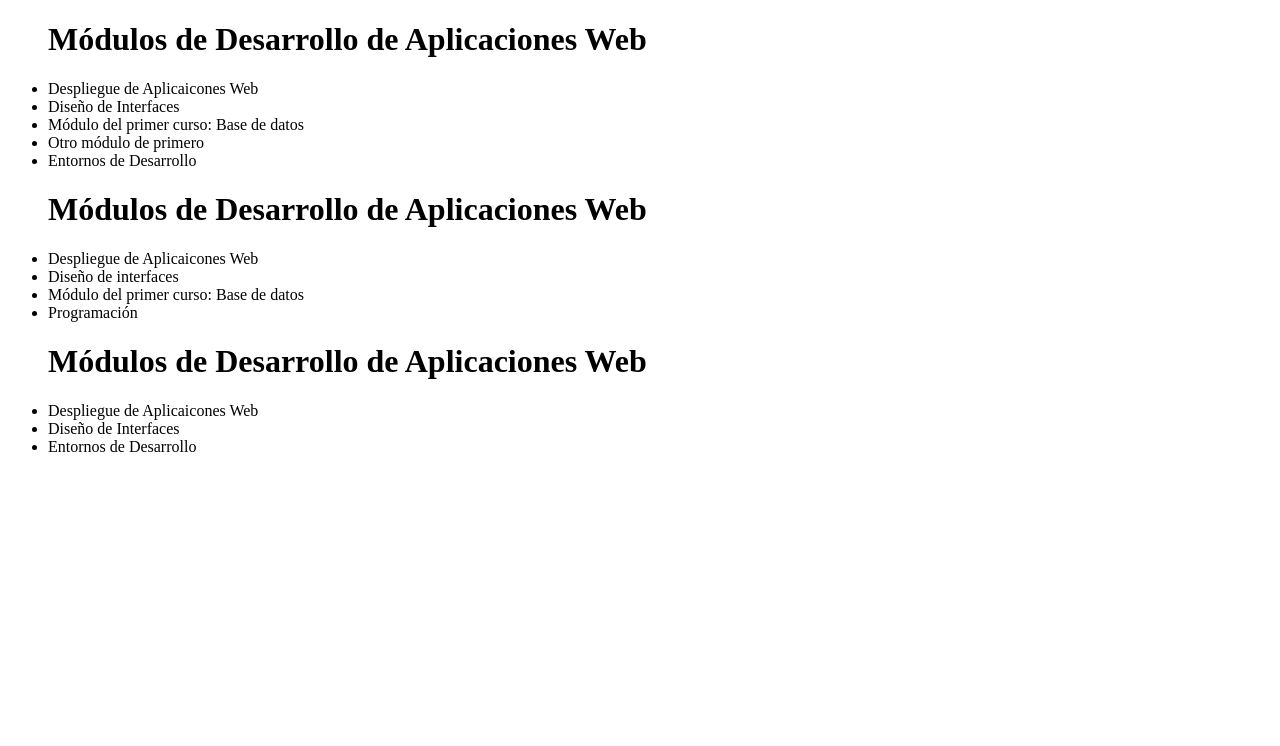
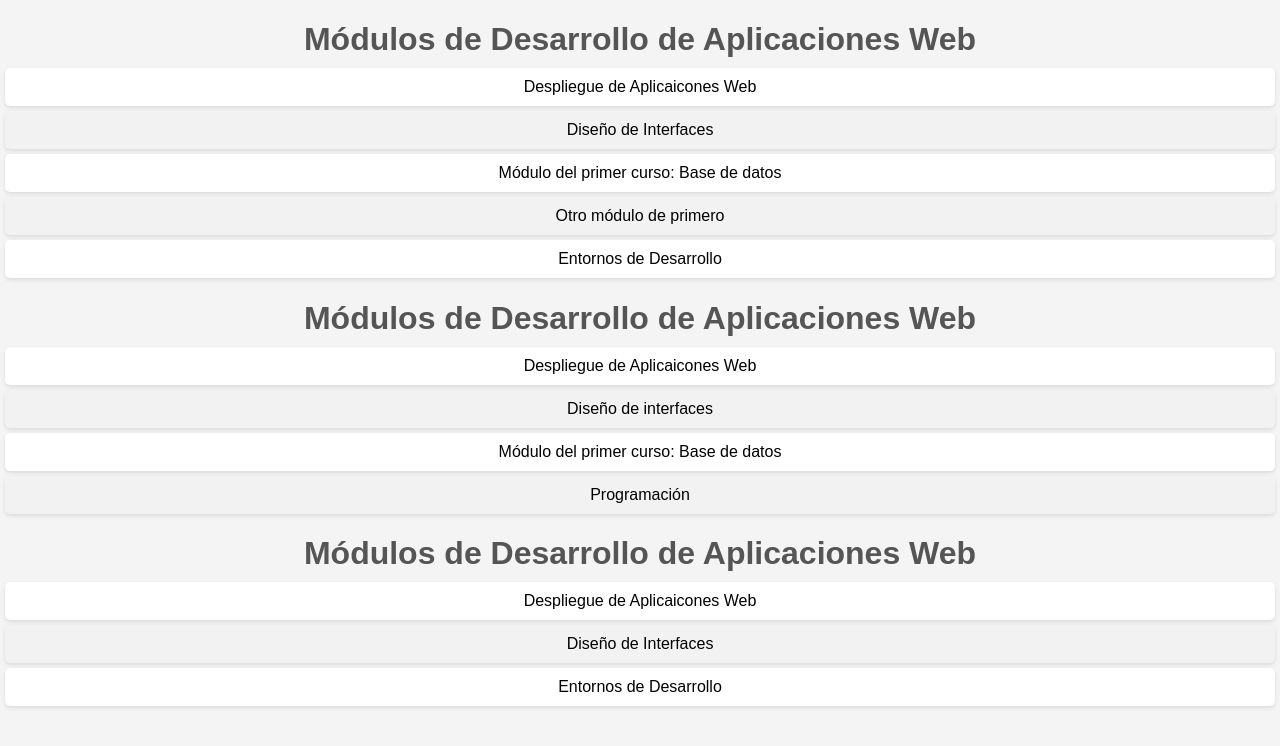
Before and after one commit to FerranMascarell/dawPracticasRemoto, a plain HTML site: page index.html in a window 1280 px wide. Drawn offline with Linux system fonts and the light colour scheme.

Commit message:
creando los estilos

```diff
--- /dev/null
+++ b/index.css
@@ -0,0 +1,46 @@
+/* Reset de estilos para el cuerpo de la página */
+body {
+    margin: 0;
+    padding: 0;
+    font-family: Arial, sans-serif;
+    background-color: #f4f4f4;
+}
+
+/* Estilos para los títulos h1 */
+h1 {
+    color: #333;
+    text-align: center;
+}
+
+/* Estilos para las listas ul */
+ul {
+    list-style-type: none;
+    margin: 0;
+    padding: 0;
+}
+
+/* Estilos para los elementos li */
+li {
+    background-color: #fff;
+    padding: 10px;
+    margin: 5px;
+    border-radius: 5px;
+    box-shadow: 0 2px 4px rgba(0, 0, 0, 0.1);
+}
+
+/* Estilos adicionales para resaltar algunos elementos */
+li:nth-child(odd) {
+    background-color: #f2f2f2;
+}
+
+/* Estilos para centrar las listas */
+ul {
+    text-align: center;
+    margin-bottom: 20px;
+}
+
+/* Estilos para los encabezados h1 dentro de las listas */
+ul h1 {
+    color: #555;
+    margin-bottom: 10px;
+}
--- a/index.html
+++ b/index.html
@@ -5,6 +5,7 @@
     <meta charset="UTF-8">
     <meta name="viewport" content="width=device-width, initial-scale=1.0">
     <title>Practicas Remoto</title>
+    <link rel="stylesheet" href="index.css">
 </head>
 
 <body>
```
